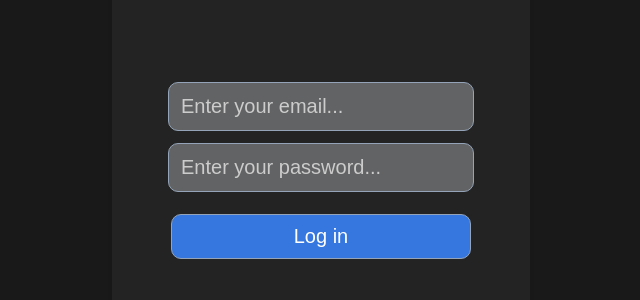
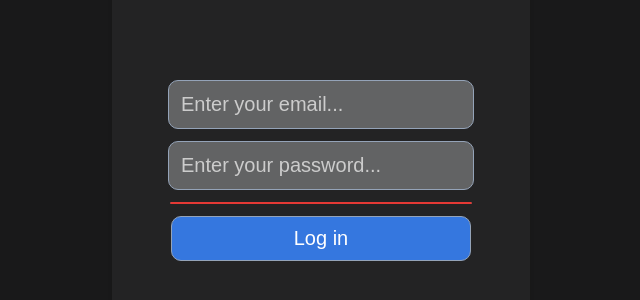
Before and after one commit to mike-mp3/Remote-sensing-of-the-Earth-Search-for-ships-in-satellite-images, a React (Vite) app in the folder Frontend/: page / in a window 1280 px wide. Shown: the part 230-530 px from the top of the page, without its empty margins (319-959 px from the left). Built offline with nearby package versions, Linux system fonts and the light colour scheme.

Commit message:
[+] я тут все перелопатил

```diff
--- a/Frontend/package.json
+++ b/Frontend/package.json
@@ -11,9 +11,11 @@
     "types:scss": "npx typed-scss-modules src --pattern '**/*.module.scss'"
   },
   "dependencies": {
+    "formik": "^2.4.6",
     "react": "^19.0.0",
     "react-dom": "^19.0.0",
-    "react-router-dom": "^7.5.0"
+    "react-router-dom": "^7.5.0",
+    "yup": "^1.6.1"
   },
   "devDependencies": {
     "@eslint/js": "^9.21.0",
--- /dev/null
+++ b/Frontend/src/shared/lib/index.js
@@ -0,0 +1 @@
+export {default as LoginShema} from "@/shared/lib/validation/LoginShema";
--- /dev/null
+++ b/Frontend/src/shared/lib/validation/LoginShema.jsx
@@ -0,0 +1,15 @@
+import * as Yup from "yup";
+
+const LoginSchema = Yup.object().shape({
+  email: Yup.string()
+    .email("Некорректный email")
+    .required("Email обязателен"),
+
+  password: Yup.string()
+    .min(8, "Минимум 8 символов")
+    .matches(/\d/, "Пароль должен содержать хотя бы одну цифру")
+    .required("Пароль обязателен"),
+});
+
+
+export default LoginSchema
--- a/Frontend/src/shared/ui/shared/SubmitButton/ui/SubmitButton.module.scss
+++ b/Frontend/src/shared/ui/shared/SubmitButton/ui/SubmitButton.module.scss
@@ -3,18 +3,5 @@
 
 .form__button{
 
-    background-color: $light-blue;
-    width: 300px;
-    height: 45px;
-    color: white;
-    font-family: Arial, Helvetica, sans-serif;
-    font-size: 20px;
-    border-radius: 10px;
-    border: 1px solid $grey;
 
-    &:hover {
-        background-color: $light-blue-hover;
-        transform: scale(1.05);
-
-    }
 }
--- a/Frontend/src/shared/ui/widgets/LoginForm/index.js
+++ b/Frontend/src/shared/ui/widgets/LoginForm/index.js
@@ -1 +1,2 @@
-export {default as LoginForm} from "@/shared/ui/widgets/LoginForm/ui/LoginForm"
+export {default as LoginForm} from "@/shared/ui/widgets/LoginForm/ui/LoginForm";
+export {default as LoginShema} from "@/shared/lib/validation/LoginShema";
--- a/Frontend/src/shared/ui/widgets/LoginForm/ui/LoginForm.jsx
+++ b/Frontend/src/shared/ui/widgets/LoginForm/ui/LoginForm.jsx
@@ -1,24 +1,70 @@
 import React from "react";
-import { InputEmail } from "@/shared/ui/entities/InputEmail";
-import { InputPassword } from "@/shared/ui/entities/InputPassword";
-import { SubmitButton } from "@/shared/ui/shared/SubmitButton";
-import * as classes from "@/shared/ui/widgets/LoginForm/ui/LoginForm.module.scss"
+import { Formik, Form, Field, ErrorMessage } from "formik";
+import LoginSchema from "@/shared/lib/validation/LoginShema";
+import * as classes from "@/shared/ui/widgets/LoginForm/ui/LoginForm.module.scss";
 
+const LoginForm = () => {
+  const handleSubmit = async (values, { setSubmitting, resetForm }) => {
+    try {
+      const response = await fetch("/auth/login", {
+        method: "POST",
+        headers: { "Content-Type": "application/json" },
+        body: JSON.stringify(values),
+      });
 
+      const result = await response.json();
 
-const LoginForm = () =>{
-    return(
-        <form className={classes.form__container}>
-        <div className={classes.form__content}>
-          <InputEmail className={classes.form__input} />
-          <InputPassword className={classes.form__input} />
-          <SubmitButton className={classes.form__button}>
-            Log in
-          </SubmitButton>
-        </div>
-      </form>
-    )
-}
+      if (response.ok) {
+        console.log("успешный вход епта бля:", result);
 
+        resetForm();
+      } else {
+        console.error("ошибка авторизации пошел ты сученок:", result.message);
+      }
+    } catch (err) {
+      console.error("ошибка сети пососи:", err.message);
+    } finally {
+      setSubmitting(false);
+    }
+  };
+
+  return (
+    <Formik
+      initialValues={{ email: "", password: "" }}
+      validationSchema={LoginSchema}
+      onSubmit={handleSubmit}
+    >
+      {({ isSubmitting }) => (
+        <Form className={classes.form__container}>
+          <div className={classes.form__content}>
+            <Field
+              type="email"
+              name="email"
+              placeholder="Enter your email..."
+              className={classes.form__input}
+            />
+            <Field
+              type="password"
+              name="password"
+              placeholder="Enter your password..."
+              className={classes.form__input}
+            />
+            <div className={classes.form__errors}>
+              <ErrorMessage name="email" component="div" className={classes.error__message} />
+              <ErrorMessage name="password" component="div" className={classes.error__message} />
+            </div>
+            <button
+              type="submit"
+              className={classes.form__button}
+              disabled={isSubmitting}
+            >
+              {isSubmitting ? "Loading..." : "Log in"}
+            </button>
+          </div>
+        </Form>
+      )}
+    </Formik>
+  );
+};
 
 export default LoginForm;
--- a/Frontend/src/shared/ui/widgets/LoginForm/ui/LoginForm.module.scss
+++ b/Frontend/src/shared/ui/widgets/LoginForm/ui/LoginForm.module.scss
@@ -55,13 +55,18 @@
     }
 
     &__input {
-    //   width: 100%;
-    //   padding: 14px 16px;
-    //   border: 1px solid #d3770d;
-    //   border-radius: 6px;
-    //   font-size: 16px;
-    //   line-height: 1.5;
-    //   width: 300px;
+      color: white;
+      background-color: #626364;
+      width: 300px;
+      height: 45px;
+      border-radius: 10px;
+      border: 1px solid $grey;
+      text-indent: 10px;
+      font-size: 20px;
+
+      &::placeholder{
+          color: $placeholder-text;
+      }
 
       &:focus {
         outline: none;
@@ -71,21 +76,34 @@
     }
 
     &__button {
-      width: 100%;
-      padding: 12px;
-      border: none;
-      border-radius: 6px;
-      font-weight: 600;
-      font-size: 18px;
-      cursor: pointer;
-      transition: filter 0.2s;
-      height: 160px;
-      &:hover {
+        background-color: $light-blue;
+    width: 300px;
+    height: 45px;
+    color: white;
+    font-family: Arial, Helvetica, sans-serif;
+    font-size: 20px;
+    border-radius: 10px;
+    border: 1px solid $grey;
+
+    &:hover {
+        background-color: $light-blue-hover;
+        transform: scale(1.05);
         filter: brightness(0.95);
-      }
 
+    }
       &:active {
         filter: brightness(0.9);
       }
     }
+
+    &__errors{
+      color: #e53935;
+      font-size: 14px;
+      background: #fff3f3;
+      // padding: 6px 10px;
+      border-radius: 6px;
+      border: 1px solid #e53935;
+      width: 300px;
+      text-align: center;
+    }
   }
```
Also changed, not shown: 1 other file (tests, documents, lock files or other folders).
